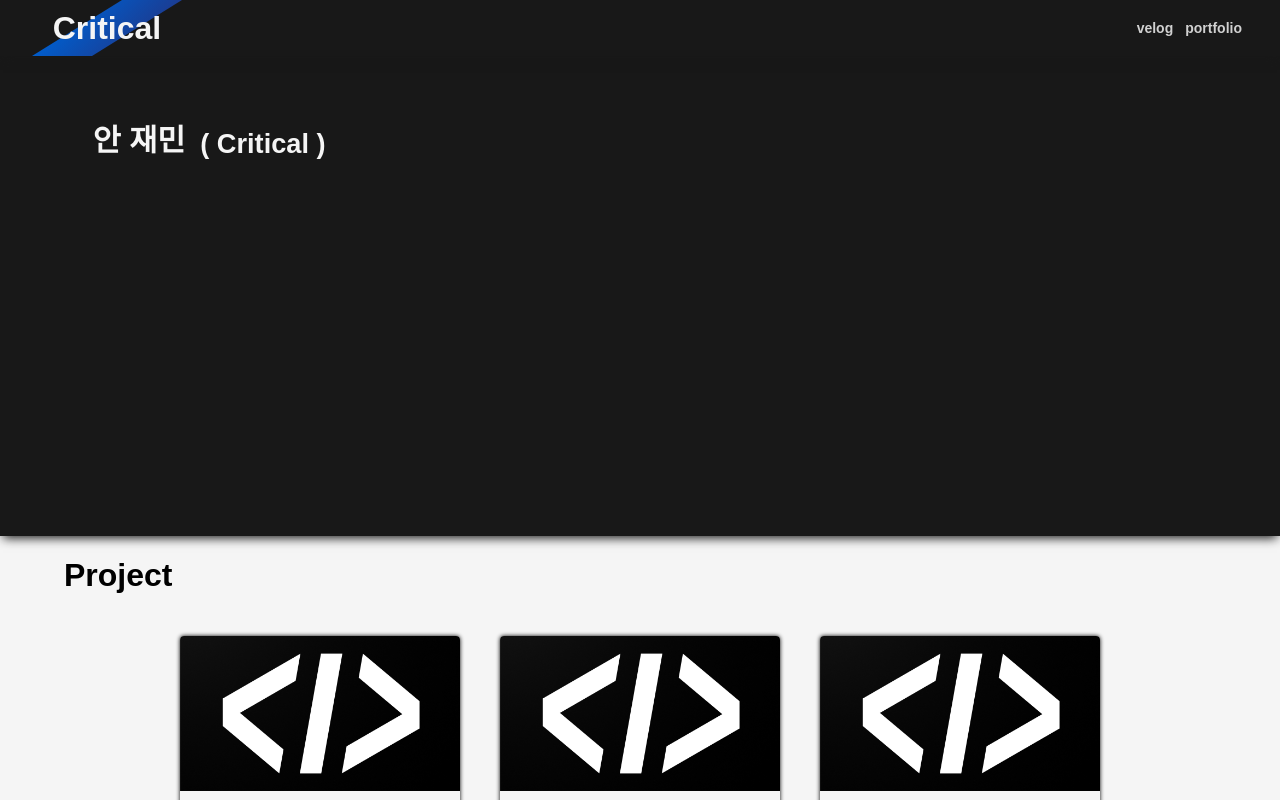
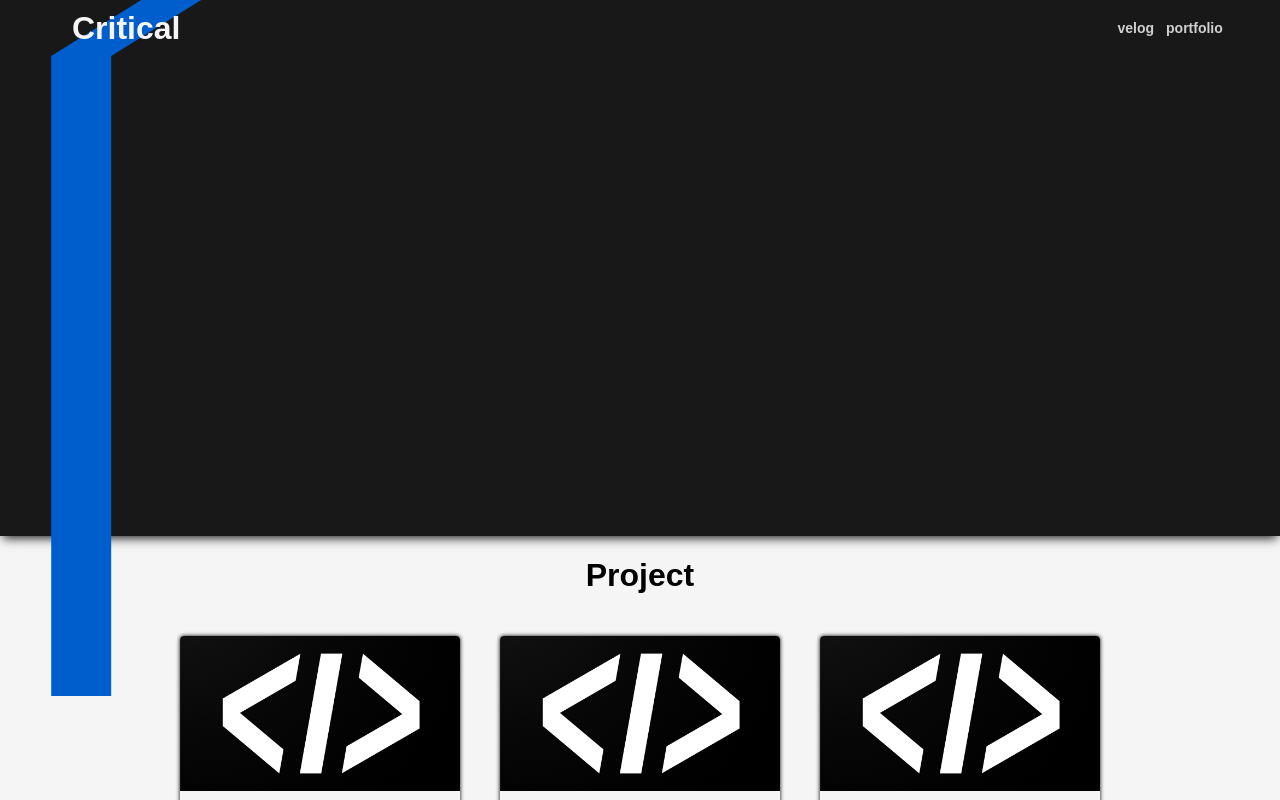
Before and after one commit to ananjaemin/Myblog, a React (Create React App) app: page / in a window 1280 px wide. Shown: the top 800 px of the page. Built offline with nearby package versions, Linux system fonts and the light colour scheme.

Commit message:
제작중

```diff
--- a/src/components/Object/Box/index.tsx
+++ b/src/components/Object/Box/index.tsx
@@ -12,9 +12,10 @@ type BoxType = {
     clip:string,
     minwidth:string,
     borderradius:string,
+    position:string,
 };
 
-const Box: React.FC<BoxType> = ({bgcolor,rotate,width,height,clip,minwidth,borderradius}) =>{
+const Box: React.FC<BoxType> = ({bgcolor,rotate,width,height,clip,minwidth,borderradius,position}) =>{
 
     return(
         <BoxContainer
@@ -25,6 +26,7 @@ const Box: React.FC<BoxType> = ({bgcolor,rotate,width,height,clip,minwidth,borde
             clip={clip}
             minwidth={minwidth}
             borderradius={borderradius}
+            position={position}
         />
     )
 }
--- a/src/components/Object/Box/styles.ts
+++ b/src/components/Object/Box/styles.ts
@@ -8,6 +8,7 @@ type BoxContainerType = {
     clip:string,
     minwidth:string,
     borderradius:string,
+    position: string,
 };
 
 export const BoxContainer = styled.div<BoxContainerType>`
@@ -18,5 +19,6 @@ export const BoxContainer = styled.div<BoxContainerType>`
     ${(props)=>props.clip}
     min-width:${(props) => props.minwidth};
     border-radius:${(props)=>props.borderradius};
+    position:${(props)=> props.position};
     z-index:-1;
 `;
--- a/src/components/layout/Header/Title/index.tsx
+++ b/src/components/layout/Header/Title/index.tsx
@@ -14,14 +14,16 @@ const HeaderTitle: React.FC<HeaderTitleType> = ({Text,width}) =>{
             <Title href="/">
                 {Text}
             </Title>
+            {/* linear-gradient(315deg, #2a2a72 0%, #005dcc 74%); */}
             <Box
-                bgcolor="linear-gradient(315deg, #2a2a72 0%, #005dcc 74%);"
+                bgcolor="#005dcc"
                 rotate=""
                 width="150px"
                 height="100%"
                 clip={"clip-path: polygon(60% 0, 100% 0, 40% 100%, 0% 100%);"}
                 minwidth={"auto"}
                 borderradius={"0"}
+                position={"static"}
             />
         </HeaderTitleBox>
     )
@@ -44,6 +46,7 @@ const Title = styled.a`
     font-weight: bold;
     color:#f5f5f5;
     text-decoration: none;
+    z-index:1;
     position:absolute;
 `;
 
--- a/src/components/layout/Header/index.tsx
+++ b/src/components/layout/Header/index.tsx
@@ -11,7 +11,7 @@ const Header: React.FC = () =>{
     return(
         <>
             <HeaderContainer height={"3.5rem"}>
-                <HeaderPositionBox width={"95%"} justify={"space-between"}>
+                <HeaderPositionBox width={"92%"} justify={"space-between"}>
                     <HeaderTitle Text={"Critical"} width={"auto"}/> {/* 수정 */}
                     <HeaderPositionBox width={"auto"} justify={"space-between"}> {/* Profile 추가예정 */}
                         <HeaderNavbar />
--- a/src/components/layout/Header/styles.ts
+++ b/src/components/layout/Header/styles.ts
@@ -19,7 +19,7 @@ export const HeaderContainer = styled.header<HeaderContainerType>`
     z-index:9999;
     background-color: var(--color__main);
     backdrop-filter: blur(10px);
-    box-shadow: 0 5px 10px -3px var(--color__main);
+    /* box-shadow: 0 5px 10px -3px var(--color__main); */
 `;
 
 export const HeaderPositionBox = styled.div<HeaderPositionBoxType>`
--- a/src/pages/Home/HeaderSection/index.tsx
+++ b/src/pages/Home/HeaderSection/index.tsx
@@ -5,7 +5,8 @@ import {
     HeaderSectionMyAboutBox,
 } from "./styles";
 
-import SectionAbout from "./About"
+// import SectionAbout from "./About"
+import Box from 'components/Object/Box'
 
 type HeaderSectiontype = {
 
@@ -16,11 +17,23 @@ const HeaderSection: React.FC<HeaderSectiontype> = () =>{
     return(
         <HeaderSectionContainer>
             <HeaderSectionBox>
+                <Box
+                    bgcolor="#005dcc"
+                    rotate="0"
+                    width="10%"
+                    height="80%"
+                    clip={"clip-path: polygon(0 0, 60px 0, 60px 100%, 0 100%);"}
+                    minwidth={"auto"}
+                    borderradius={"0"}
+                    position={"absolute"}
+                />
                 <HeaderSectionMyAboutBox>
-                    <SectionAbout/>
+                    {/* <SectionAbout/> */}
                 </HeaderSectionMyAboutBox>
 
             </HeaderSectionBox>
+
+
         </HeaderSectionContainer>
     )
 }
--- a/src/pages/Home/HeaderSection/styles.ts
+++ b/src/pages/Home/HeaderSection/styles.ts
@@ -10,10 +10,13 @@ export const HeaderSectionContainer = styled.div`
     justify-content:center;
     align-items:center;
     box-shadow: 0 5px 10px -3px var(--color__main);
+    z-index:1;
 `;
 
 export const HeaderSectionBox = styled.div`
-    width:90%;
+
+
+    width:92%;
     height:100%;
     display:flex;
     flex-direction:row;
@@ -25,4 +28,5 @@ export const HeaderSectionMyAboutBox = styled.div`
     display:flex;
     justify-content:center;
     align-items:center;
+    z-index:10;
 `;
--- a/src/pages/Home/styles.ts
+++ b/src/pages/Home/styles.ts
@@ -3,7 +3,7 @@ import styled from "styled-components";
 export const HomeContainer = styled.div`
     display:flex;
     justify-content:center;
-
+    z-index:10;
 `;
 
 export const HomeBox = styled.div`
@@ -11,15 +11,16 @@ export const HomeBox = styled.div`
     display:flex;
     justify-content:center;
     flex-direction:column;
+    align-items:center;
 `;
 
 export const Container = styled.div`
     width:100%;
     display:flex;
     flex-direction:column;
+
 `;
 
 export const Title = styled.h1`
     color:var(--color__text2);
-
 `;
```
